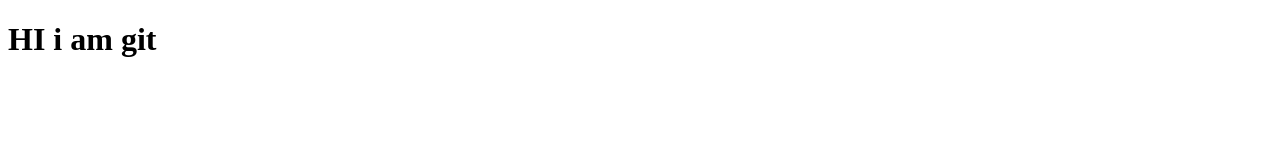
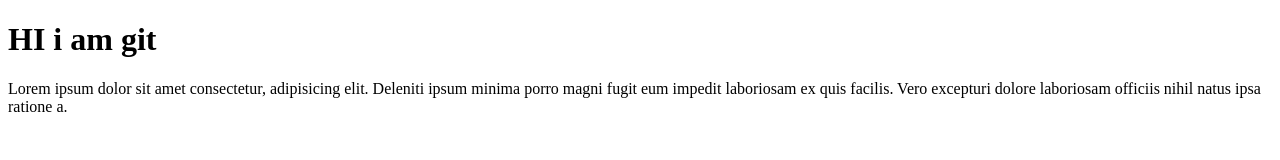
Before and after one commit to lizzalpha/project, a plain HTML site: page index.html in a window 1280 px wide. Drawn offline with Linux system fonts and the light colour scheme.

Commit message:
second commit

```diff
--- a/index.html
+++ b/index.html
@@ -7,5 +7,6 @@
 </head>
 <body>
     <h1>HI i am git</h1>
+    <p>Lorem ipsum dolor sit amet consectetur, adipisicing elit. Deleniti ipsum minima porro magni fugit eum impedit laboriosam ex quis facilis. Vero excepturi dolore laboriosam officiis nihil natus ipsa ratione a.</p>
 </body>
 </html>
--- /dev/null
+++ b/style.css
@@ -0,0 +1,4 @@
+body{
+    background-color: red;
+
+}
```
